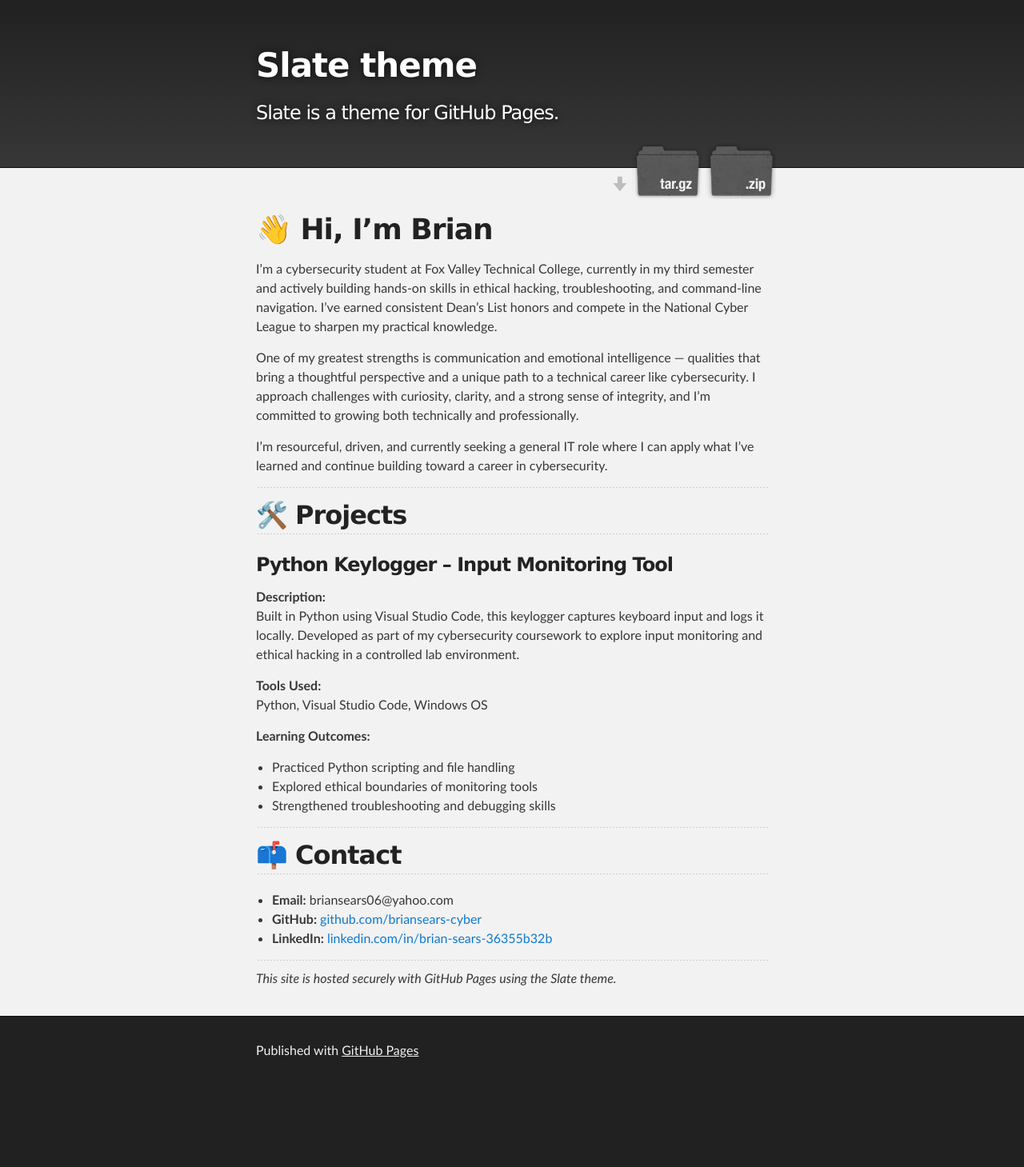
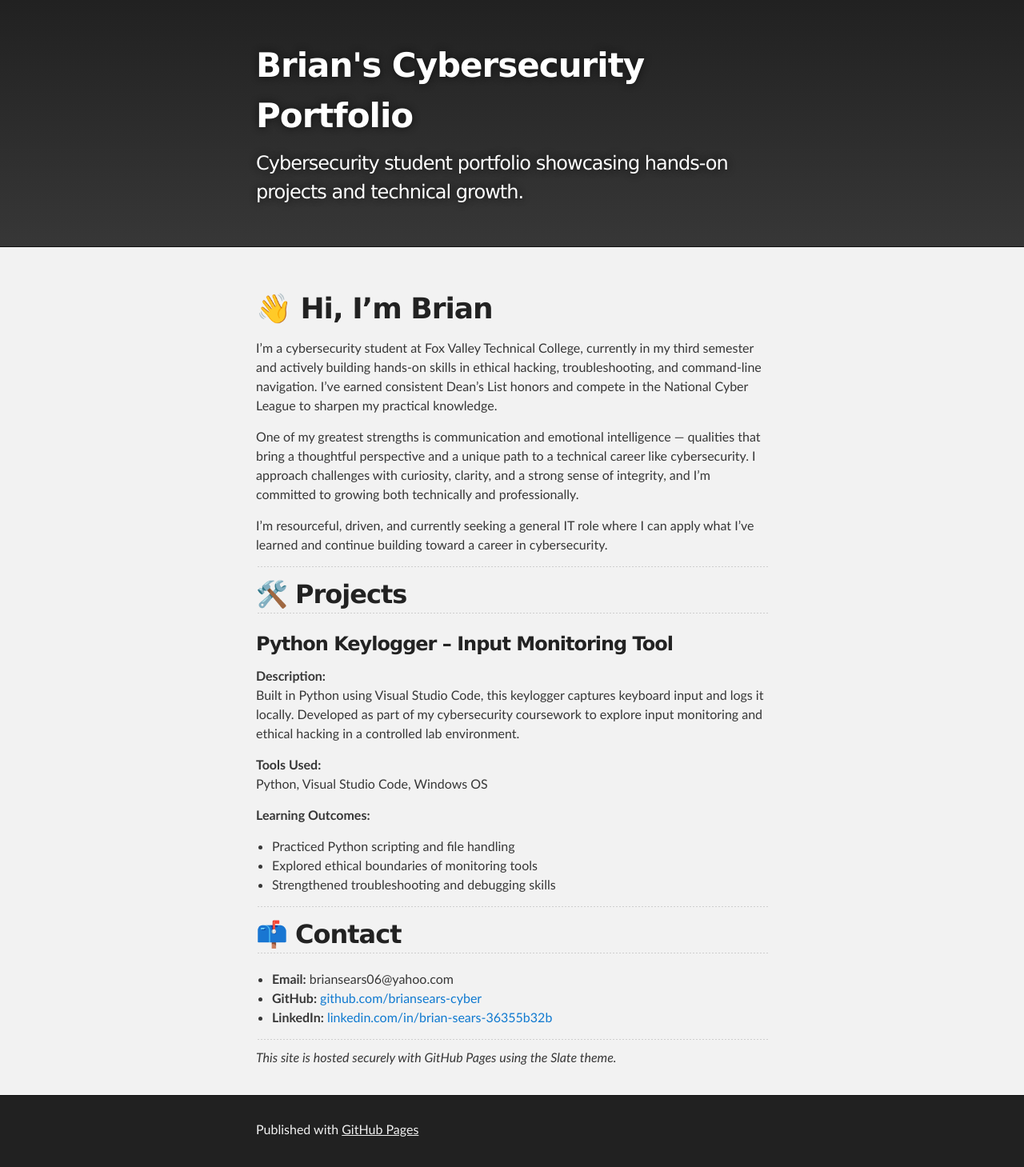
Before and after one commit to briansears-cyber/briansears-cyber.github.io, a Jekyll site: the page built from index.md, in a window 1280 px wide. Shown: the whole page at 80% size. Built offline with Jekyll 4.4.1, drawn with Linux system fonts in a browser that asks for light colours; before the commit the page ends 1360 px from its top, so only the background shows below that.

Commit message:
Update _config.yml

```diff
--- a/_config.yml
+++ b/_config.yml
@@ -1,5 +1,4 @@
-title: Slate theme
-description: Slate is a theme for GitHub Pages.
-show_downloads: true
-google_analytics:
+title: Brian's Cybersecurity Portfolio
+description: Cybersecurity student portfolio showcasing hands-on projects and technical growth.
+show_downloads: false
 theme: jekyll-theme-slate
```
